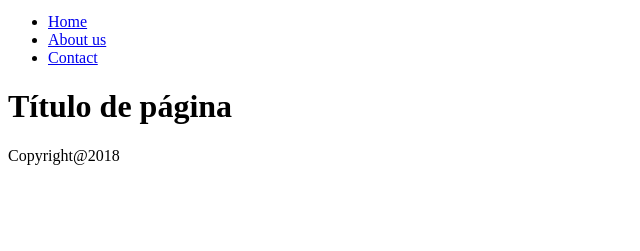
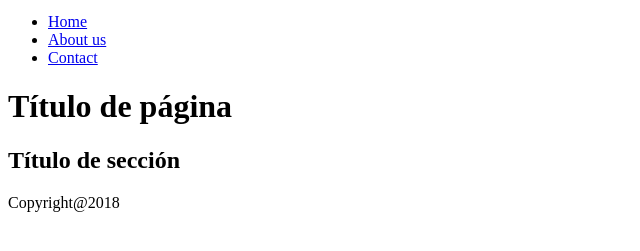
Before and after one commit to ClaraEu/gitflow, a plain HTML site: page index.html in a window 1280 px wide. Shown: the part 29-280 px from the top of the page, without its empty margins (0-640 px from the left). Drawn offline with Linux system fonts and the light colour scheme.

Commit message:
nueva sección en index

```diff
--- a/index.html
+++ b/index.html
@@ -19,6 +19,9 @@
   </header>
   <main>
     <h1>Título de página</h1>
+    <section>
+      <h2>Título de sección</h2>
+    </section>
   </main>
   <footer>
     <p>Copyright@2018</p>
```
